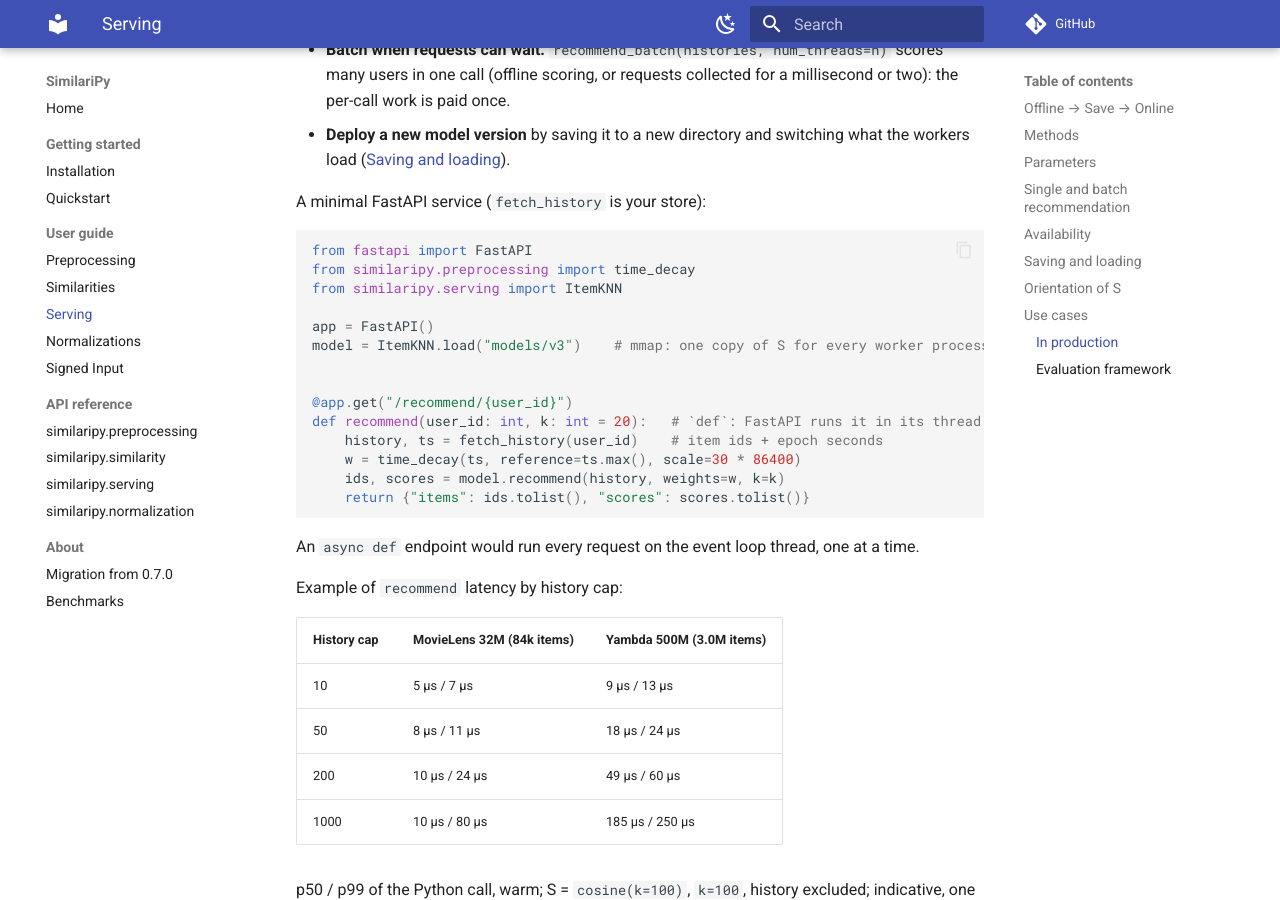
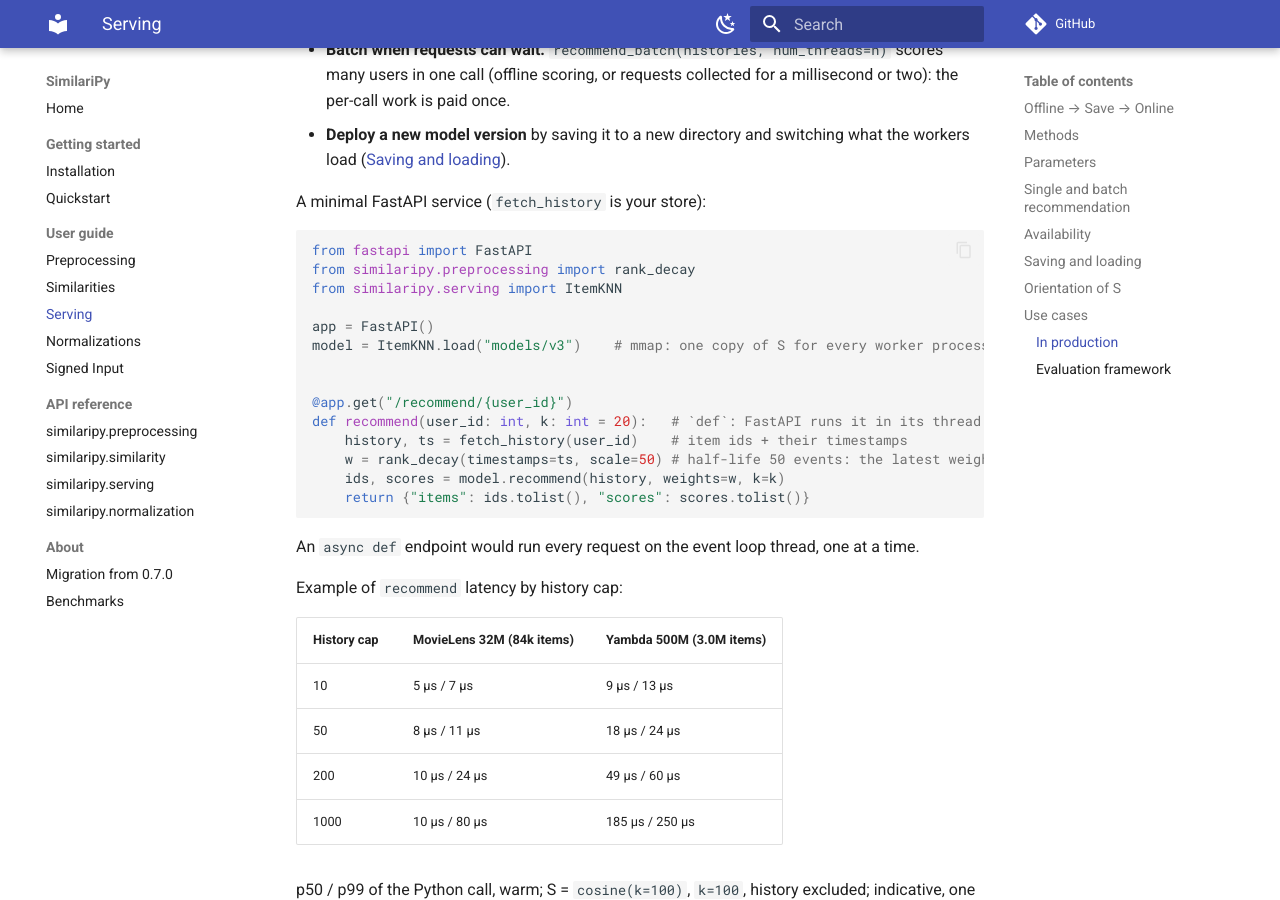
Before and after one commit to bogliosimone/similaripy, an MkDocs documentation site: the page built from docs/serving.md, in a window 1280 px wide and 900 px high, scrolled down 5604 px. Built offline with MkDocs 1.6.1 and Material for MkDocs 9.7.7, drawn with Linux system fonts in a browser that asks for light colours; comment, search, counter and statistics services are not loaded.

Commit message:
Docs: serving FastAPI example weights the history with rank_decay

````diff
--- a/docs/serving.md
+++ b/docs/serving.md
@@ -200,7 +200,7 @@ A minimal FastAPI service (`fetch_history` is your store):
 
 ```python
 from fastapi import FastAPI
-from similaripy.preprocessing import time_decay
+from similaripy.preprocessing import rank_decay
 from similaripy.serving import ItemKNN
 
 app = FastAPI()
@@ -209,8 +209,8 @@ model = ItemKNN.load("models/v3")    # mmap: one copy of S for every worker proc
 
 @app.get("/recommend/{user_id}")
 def recommend(user_id: int, k: int = 20):   # `def`: FastAPI runs it in its thread pool, in parallel
-    history, ts = fetch_history(user_id)    # item ids + epoch seconds
-    w = time_decay(ts, reference=ts.max(), scale=30 * 86400)
+    history, ts = fetch_history(user_id)    # item ids + their timestamps
+    w = rank_decay(timestamps=ts, scale=50) # half-life 50 events: the latest weighs 1
     ids, scores = model.recommend(history, weights=w, k=k)
     return {"items": ids.tolist(), "scores": scores.tolist()}
 ```
````
